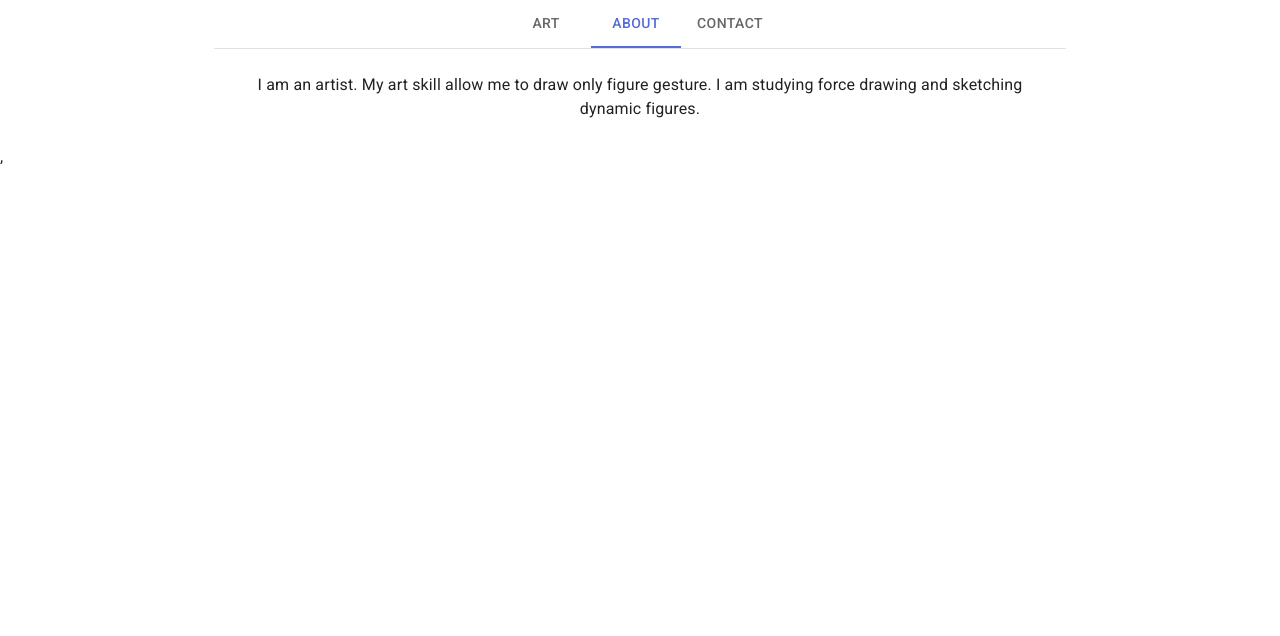
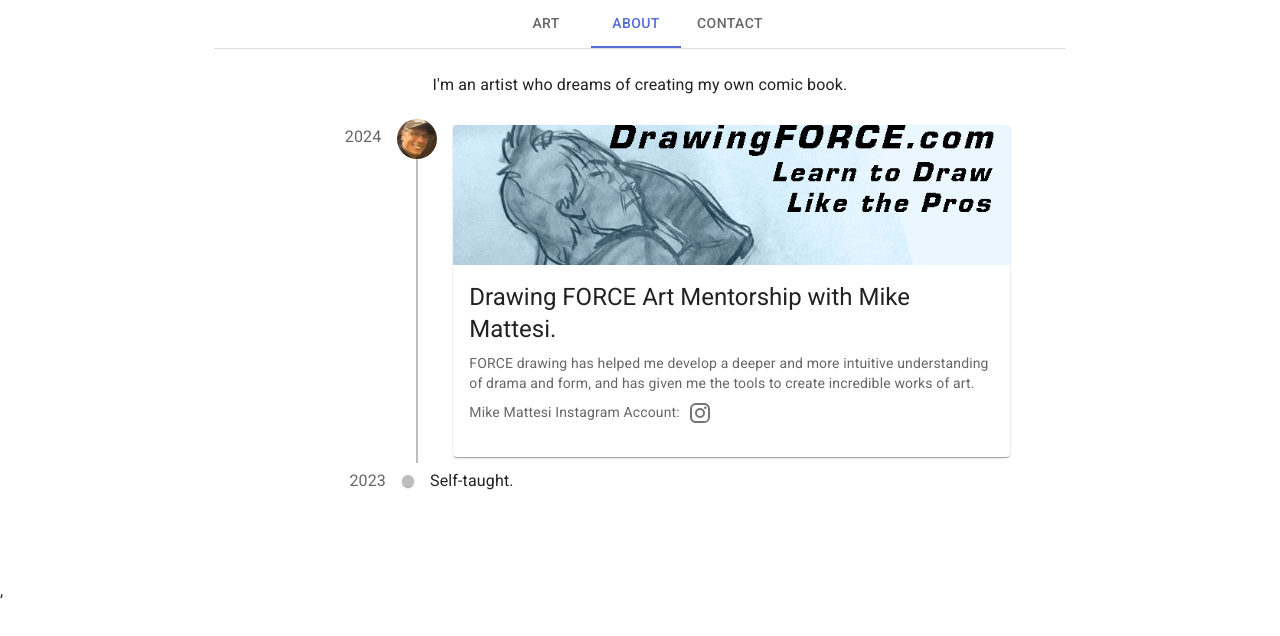
Before and after one commit to anton415/anton415.com, a React (Vite) app: page / in a window 1280 px wide. Both pictures are taken after a click on the tab "ABOUT". Shown: the top 636 px of the page. Built offline with nearby package versions, Linux system fonts and the light colour scheme.

Commit message:
Improved About page.
- Added timeline with Force drawing mentorship.

```diff
--- a/src/About.jsx
+++ b/src/About.jsx
@@ -1,12 +1,87 @@
 import * as React from 'react';
 import Box from '@mui/material/Box';
+import Timeline from '@mui/lab/Timeline';
+import TimelineItem from '@mui/lab/TimelineItem';
+import TimelineSeparator from '@mui/lab/TimelineSeparator';
+import TimelineConnector from '@mui/lab/TimelineConnector';
+import TimelineContent from '@mui/lab/TimelineContent';
+import TimelineDot from '@mui/lab/TimelineDot';
+import TimelineOppositeContent, {timelineOppositeContentClasses} from '@mui/lab/TimelineOppositeContent';
+import Typography from '@mui/material/Typography';
+import Avatar from '@mui/material/Avatar';
+import MikeMattesiAvatar from './static/images/avatar/MikeMattesi.jpg';
+import ForceBanner from './static/images/banner/forceBanner.png';
+import IconButton from '@mui/material/IconButton';
+import InstagramIcon from '@mui/icons-material/Instagram';
+import Card from '@mui/material/Card';
+import CardActions from '@mui/material/CardActions';
+import CardContent from '@mui/material/CardContent';
+import CardMedia from '@mui/material/CardMedia';
+import Button from '@mui/material/Button';
+import Link from '@mui/material/Link';
 
 export default function About() {
   return (
+    <Box >
       <Box align="center" >
-         I am an artist. My art skill allow me to draw only figure gesture.
-         I am studying force drawing and sketching dynamic figures.
+         I'm an artist who dreams of creating my own comic book.
       </Box>
+      <Timeline
+        sx={{
+          [`& .${timelineOppositeContentClasses.root}`]: {
+            flex: 0.2,
+          },
+        }}
+      >
 
+        <TimelineItem>
+          <TimelineOppositeContent color="textSecondary">
+            2024
+          </TimelineOppositeContent>
+          <TimelineSeparator>
+              <Avatar alt="Mike Mattesi" src={MikeMattesiAvatar} />
+            <TimelineConnector />
+          </TimelineSeparator>
+          <TimelineContent>
+            <Card>
+              <Link
+                 href="https://www.drawingforce.com" underline="none"
+              >
+                <CardMedia
+                  sx={{ height: 140 }}
+                  image={ForceBanner}
+                  title="FORCE Art Mentorship"
+                />
+              </Link>
+              <CardContent>
+                <Typography gutterBottom variant="h5" component="div">
+                  Drawing FORCE Art Mentorship with Mike Mattesi.
+                </Typography>
+                <Typography variant="body2" color="text.secondary">
+                  FORCE drawing has helped me develop a deeper and more intuitive understanding of drama and form,
+                  and has given me the tools to create incredible works of art.
+                </Typography>
+                <Typography variant="body2" color="text.secondary">
+                  Mike Mattesi Instagram Account:
+                  <IconButton aria-label="instagram" href="https://www.instagram.com/michaelmattesi/">
+                    <InstagramIcon />
+                  </IconButton>
+                </Typography>
+              </CardContent>
+            </Card>
+          </TimelineContent>
+        </TimelineItem>
+
+        <TimelineItem>
+          <TimelineOppositeContent color="textSecondary">
+            2023
+          </TimelineOppositeContent>
+          <TimelineSeparator>
+            <TimelineDot />
+          </TimelineSeparator>
+          <TimelineContent>Self-taught.</TimelineContent>
+        </TimelineItem>
+      </Timeline>
+    </Box>
   );
 }
```
Also changed, not shown: src/static/images/avatar/MikeMattesi.jpg (added), src/static/images/banner/forceBanner.png (added).
